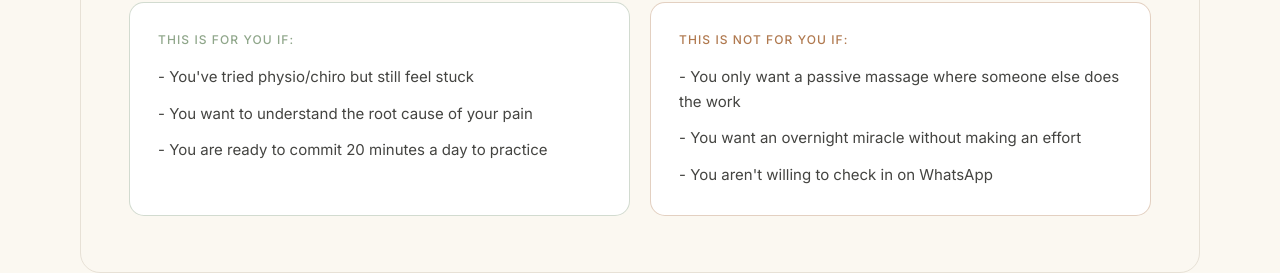
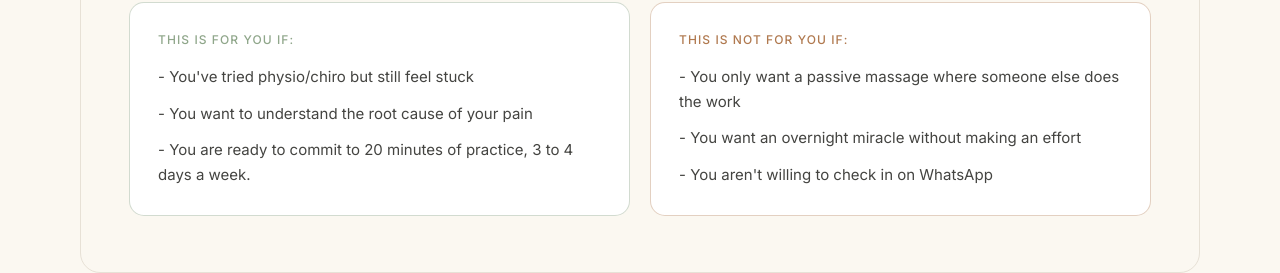
Before and after one commit to VinPOPFrance/James, a Next.js app: page /pelvic-engine-reset in a window 1280 px wide. Shown: the part 1680-1953 px from the top of the page. Built offline with nearby package versions, Linux system fonts and the light colour scheme; no server answers.

Commit message:
Update commitment statement in rightForYou section for clarity on practice frequency

```diff
--- a/src/app/pelvic-engine-reset/page.tsx
+++ b/src/app/pelvic-engine-reset/page.tsx
@@ -38,7 +38,7 @@ const sprintBlocks = [
 const rightForYou = [
   "You've tried physio/chiro but still feel stuck",
   "You want to understand the root cause of your pain",
-  "You are ready to commit 20 minutes a day to practice",
+  "You are ready to commit to 20 minutes of practice, 3 to 4 days a week.",
 ];
 
 const notRightForYou = [
```
